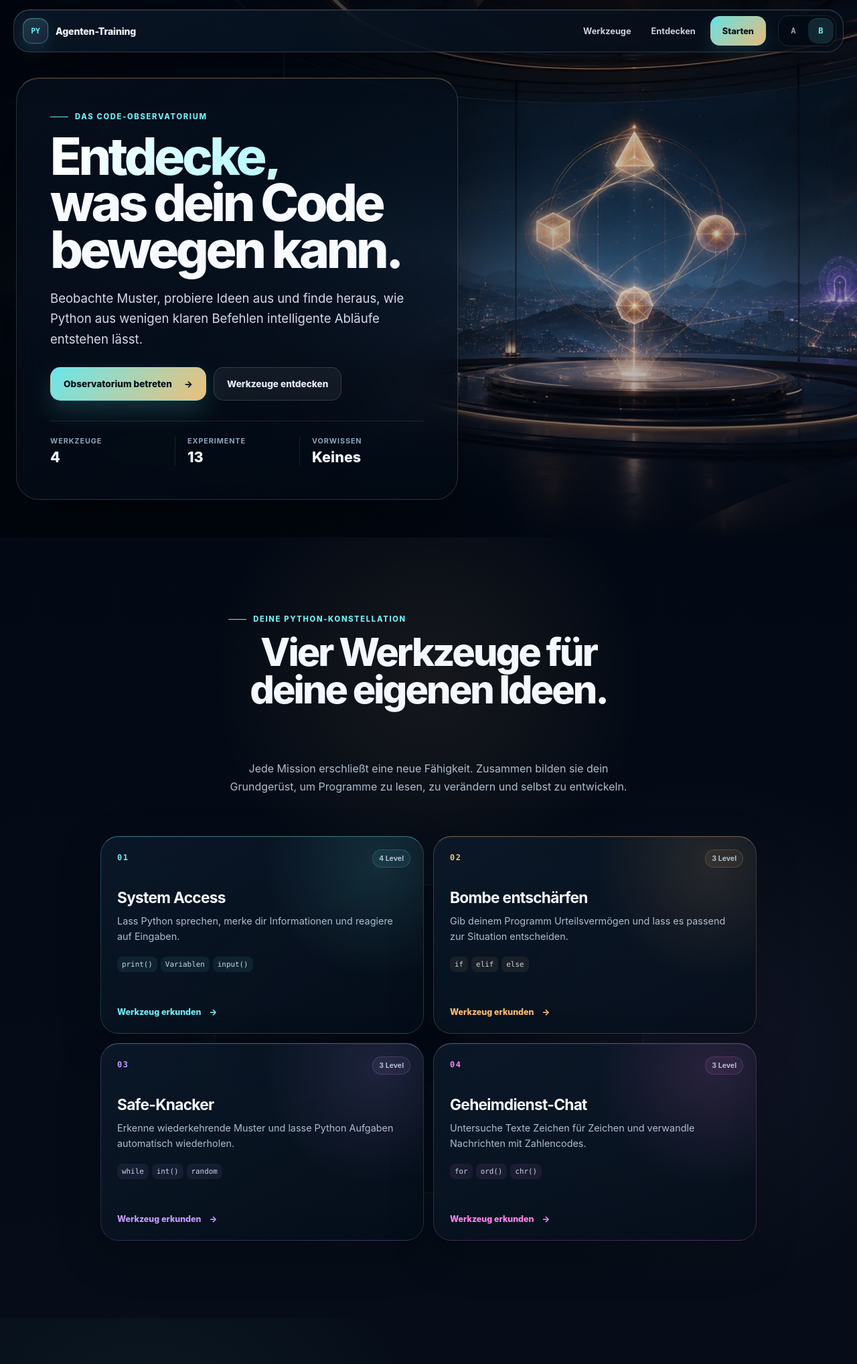
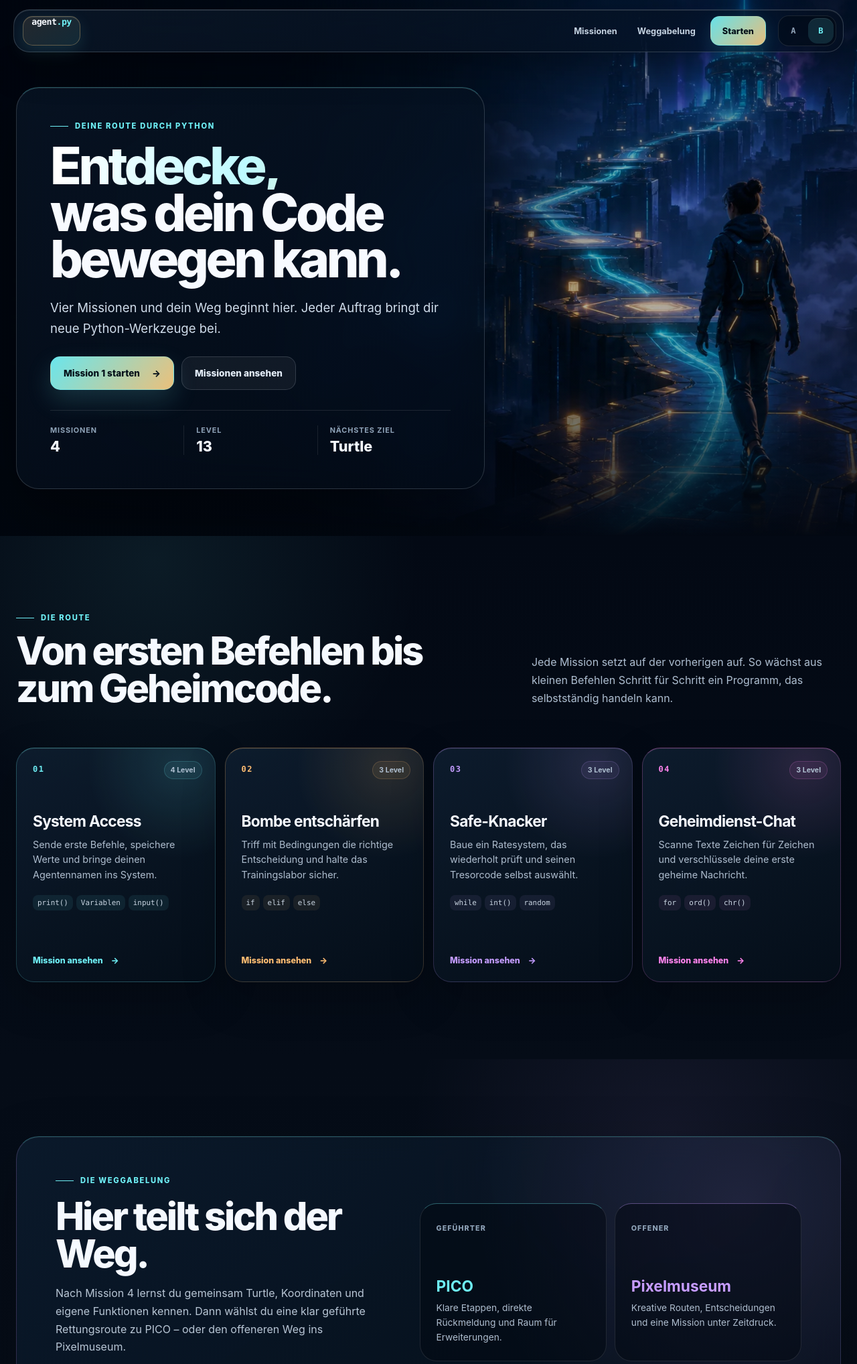
Before and after one commit to nmsboeheimkirchen/learnpython, a PHP site: page /index-b.html in a window 1280 px wide. Shown: the top 2036 px of the page at 67% size. Run offline with PHP 8.4, Linux system fonts and the light colour scheme.

Commit message:
Refine homepage logos and mission language

```diff
--- a/assets/home.css
+++ b/assets/home.css
@@ -14,8 +14,8 @@
     --home-image: url("images/home/python-path-hero.webp");
 }
 
-.course-home.home-observatory {
-    --home-image: url("images/home/python-observatory-hero.webp");
+.course-home.home-agent-path {
+    --home-image: url("images/home/python-agent-path-hero.webp");
 }
 
 .course-home #home-main {
@@ -61,32 +61,58 @@
 }
 
 .course-brand {
-    gap: 11px;
     width: max-content;
+    min-height: 44px;
     text-decoration: none;
 }
 
-.course-brand-mark {
-    display: grid;
-    width: 38px;
-    height: 38px;
-    place-items: center;
+.course-brand-wordmark {
+    display: inline-flex;
+    gap: 7px;
+    align-items: baseline;
+    justify-content: center;
+    min-width: 86px;
+    min-height: 44px;
+    padding: 0 12px;
     border: 1px solid rgba(var(--home-cyan-rgb), 0.34);
-    border-radius: 13px;
+    border-radius: 15px;
     background: linear-gradient(145deg, rgba(var(--home-cyan-rgb), 0.18), rgba(var(--home-violet-rgb), 0.1));
     box-shadow: inset 0 1px rgba(255, 255, 255, 0.12), 0 8px 24px rgba(var(--home-cyan-rgb), 0.12);
-    color: var(--home-cyan);
     font-family: "SFMono-Regular", Consolas, monospace;
-    font-size: 0.72rem;
-    font-weight: 850;
-    letter-spacing: -0.02em;
 }
 
-.course-brand-name {
-    color: #f4f9ff;
-    font-size: 0.88rem;
-    font-weight: 780;
-    letter-spacing: -0.01em;
+.course-brand-agent-py .course-brand-wordmark > span {
+    color: #c7d5e4;
+    font-size: 0.55rem;
+    font-weight: 760;
+    letter-spacing: 0.12em;
+}
+
+.course-brand-agent-py .course-brand-wordmark > strong {
+    color: var(--home-cyan);
+    font-size: 0.92rem;
+    font-weight: 880;
+    letter-spacing: -0.05em;
+}
+
+.course-brand-agent-file .course-brand-wordmark {
+    gap: 0;
+    border-color: rgba(var(--home-amber-rgb), 0.3);
+    background: linear-gradient(145deg, rgba(var(--home-amber-rgb), 0.11), rgba(var(--home-cyan-rgb), 0.1));
+}
+
+.course-brand-agent-file .course-brand-wordmark > strong {
+    color: #f5f9ff;
+    font-size: 0.83rem;
+    font-weight: 760;
+    letter-spacing: -0.04em;
+}
+
+.course-brand-agent-file .course-brand-wordmark > span {
+    color: var(--home-cyan);
+    font-size: 0.83rem;
+    font-weight: 850;
+    letter-spacing: -0.04em;
 }
 
 .course-header-nav {
@@ -175,8 +201,8 @@
     background-position: center;
 }
 
-.home-observatory .course-hero-art {
-    background-position: 54% center;
+.home-agent-path .course-hero-art {
+    background-position: center;
 }
 
 .course-hero-shade {
@@ -184,12 +210,6 @@
     background:
         linear-gradient(90deg, rgba(1, 6, 14, 0.94) 0%, rgba(1, 6, 14, 0.76) 34%, rgba(1, 6, 14, 0.14) 72%, rgba(1, 6, 14, 0.38) 100%),
         linear-gradient(180deg, rgba(1, 5, 12, 0.22), rgba(1, 5, 12, 0.12) 68%, #030914 100%);
-}
-
-.home-observatory .course-hero-shade {
-    background:
-        linear-gradient(90deg, rgba(1, 6, 14, 0.96) 0%, rgba(1, 6, 14, 0.78) 34%, rgba(1, 6, 14, 0.08) 70%, rgba(1, 6, 14, 0.24) 100%),
-        linear-gradient(180deg, rgba(1, 5, 12, 0.16), rgba(1, 5, 12, 0.08) 66%, #030914 100%);
 }
 
 .course-hero-layout {
@@ -210,15 +230,6 @@
     -webkit-backdrop-filter: blur(25px) saturate(135%);
     backdrop-filter: blur(25px) saturate(135%);
     animation: home-copy-in 620ms 120ms ease-out both;
-}
-
-.home-observatory .course-hero-card {
-    width: min(660px, 57%);
-    border-color: rgba(255, 230, 190, 0.17);
-    border-top-color: rgba(var(--home-amber-rgb), 0.36);
-    background: linear-gradient(145deg, rgba(9, 20, 34, 0.61), rgba(3, 10, 19, 0.55));
-    -webkit-backdrop-filter: blur(30px) saturate(125%);
-    backdrop-filter: blur(30px) saturate(125%);
 }
 
 .course-kicker {
@@ -360,13 +371,6 @@
         linear-gradient(180deg, #030914, #050c17);
 }
 
-.home-observatory .course-missions {
-    background:
-        radial-gradient(circle at 50% 18%, rgba(var(--home-amber-rgb), 0.075), transparent 28%),
-        radial-gradient(circle at 82% 64%, rgba(var(--home-violet-rgb), 0.065), transparent 30%),
-        linear-gradient(180deg, #030914, #060d18);
-}
-
 .course-section-heading {
     display: grid;
     grid-template-columns: minmax(0, 1.2fr) minmax(280px, 0.8fr);
@@ -404,39 +408,6 @@
     gap: 14px;
 }
 
-.home-observatory .course-missions .course-section-heading {
-    grid-template-columns: minmax(0, 1fr);
-    justify-items: center;
-    text-align: center;
-}
-
-.home-observatory .course-missions .course-section-heading h2 {
-    max-width: 15ch;
-}
-
-.home-observatory .course-missions .course-section-heading > p {
-    max-width: 62ch;
-}
-
-.home-observatory .course-mission-grid {
-    position: relative;
-    grid-template-columns: repeat(2, minmax(0, 1fr));
-    width: min(980px, 100%);
-    margin-inline: auto;
-}
-
-.home-observatory .course-mission-grid::before {
-    position: absolute;
-    z-index: 0;
-    inset: 12% 17%;
-    border: 1px solid rgba(var(--home-amber-rgb), 0.1);
-    border-radius: 50%;
-    box-shadow: 0 0 70px rgba(var(--home-cyan-rgb), 0.055);
-    pointer-events: none;
-    content: "";
-    transform: rotate(-8deg);
-}
-
 .course-mission-card {
     --card-accent: var(--home-cyan-rgb);
     position: relative;
@@ -455,20 +426,6 @@
     color: inherit;
     text-decoration: none;
     transition: border-color 180ms ease, box-shadow 180ms ease, transform 180ms ease;
-}
-
-.home-observatory .course-mission-card {
-    z-index: 1;
-    min-height: 295px;
-    background:
-        radial-gradient(circle at 86% 14%, rgba(var(--card-accent), 0.12), transparent 35%),
-        linear-gradient(150deg, rgba(14, 29, 46, 0.72), rgba(5, 14, 25, 0.77));
-    -webkit-backdrop-filter: blur(18px) saturate(120%);
-    backdrop-filter: blur(18px) saturate(120%);
-}
-
-.home-observatory .course-mission-card h3 {
-    margin-top: 40px;
 }
 
 .course-mission-2 { --card-accent: 255, 189, 114; }
@@ -551,28 +508,17 @@
         #050c17;
 }
 
-.home-observatory .course-learning {
+.course-branches {
     background:
-        radial-gradient(circle at 17% 18%, rgba(var(--home-cyan-rgb), 0.06), transparent 28%),
-        radial-gradient(circle at 84% 74%, rgba(var(--home-violet-rgb), 0.07), transparent 31%),
-        #060d18;
-}
-
-.home-observatory .course-learning > .course-shell > .course-section-heading {
-    grid-template-columns: minmax(0, 1fr);
-    justify-items: center;
-    text-align: center;
-}
-
-.home-observatory .course-learning > .course-shell > .course-section-heading h2 {
-    max-width: 17ch;
+        radial-gradient(circle at 78% 18%, rgba(var(--home-violet-rgb), 0.08), transparent 34%),
+        linear-gradient(180deg, #050c17, #060d18);
 }
 
 .course-method-grid {
     display: grid;
     grid-template-columns: repeat(3, minmax(0, 1fr));
     gap: 13px;
-    margin: 0 0 clamp(56px, 8vw, 100px);
+    margin: 0;
     padding: 0;
     list-style: none;
 }
@@ -628,15 +567,6 @@
     box-shadow: inset 0 1px rgba(255, 255, 255, 0.08), 0 34px 90px rgba(0, 0, 0, 0.28);
     -webkit-backdrop-filter: blur(20px) saturate(125%);
     backdrop-filter: blur(20px) saturate(125%);
-}
-
-.home-observatory .course-future {
-    border-color: rgba(var(--home-amber-rgb), 0.17);
-    border-top-color: rgba(var(--home-amber-rgb), 0.34);
-    background:
-        radial-gradient(circle at 82% 18%, rgba(var(--home-amber-rgb), 0.085), transparent 31%),
-        radial-gradient(circle at 94% 84%, rgba(var(--home-violet-rgb), 0.09), transparent 28%),
-        linear-gradient(145deg, rgba(13, 27, 44, 0.75), rgba(5, 14, 25, 0.8));
 }
 
 .course-future h2 {
--- a/index-b.html
+++ b/index-b.html
@@ -5,26 +5,25 @@
     <meta name="viewport" content="width=device-width, initial-scale=1.0">
     <meta name="description" content="Python lernen als Missionspfad: vier aufeinander aufbauende Abenteuer für Anfängerinnen und Anfänger.">
     <title>Python Agenten-Training – Startseite B</title>
-    <link rel="preload" href="assets/images/home/python-observatory-hero.webp" as="image" type="image/webp">
+    <link rel="preload" href="assets/images/home/python-agent-path-hero.webp" as="image" type="image/webp">
     <link rel="stylesheet" href="assets/style.css">
     <link rel="stylesheet" href="assets/home.css">
 </head>
-<body class="course-home home-observatory" data-home-variant="B">
+<body class="course-home home-agent-path" data-home-variant="B">
     <a class="skip-link" href="#home-main">Zum Hauptinhalt</a>
 
     <header class="course-header">
-        <a class="course-brand" href="#home-main" aria-label="Python Agenten-Training – nach oben">
-            <span class="course-brand-mark" aria-hidden="true">PY</span>
-            <span class="course-brand-name">Agenten-Training</span>
+        <a class="course-brand course-brand-agent-file" href="index-b.html" aria-label="agent.py – Startseite B">
+            <span class="course-brand-wordmark" aria-hidden="true"><strong>agent</strong><span>.py</span></span>
         </a>
         <nav class="course-header-nav" aria-label="Startseitennavigation">
-            <a class="course-nav-link" href="#missionen">Werkzeuge</a>
-            <a class="course-nav-link" href="#lernweg">Entdecken</a>
+            <a class="course-nav-link" href="#missionen">Missionen</a>
+            <a class="course-nav-link" href="#weggabelung">Weggabelung</a>
             <a class="course-header-action" href="mission1_start.html">Starten</a>
         </nav>
         <nav class="variant-switch" aria-label="Startseitenvarianten">
             <a href="index-a.html" aria-label="Variante A: Lernpfad">A</a>
-            <a href="index-b.html" aria-current="page" aria-label="Variante B: Observatorium">B</a>
+            <a href="index-b.html" aria-current="page" aria-label="Variante B: Agentenpfad">B</a>
         </nav>
     </header>
 
@@ -34,19 +33,19 @@
             <div class="course-hero-shade" aria-hidden="true"></div>
             <div class="course-shell course-hero-layout">
                 <div class="course-hero-card">
-                    <p class="course-kicker">Das Code-Observatorium</p>
+                    <p class="course-kicker">Deine Route durch Python</p>
                     <h1 id="home-title"><span>Entdecke,</span> was dein Code bewegen kann.</h1>
-                    <p class="course-hero-lead">Beobachte Muster, probiere Ideen aus und finde heraus, wie Python aus wenigen klaren Befehlen intelligente Abläufe entstehen lässt.</p>
+                    <p class="course-hero-lead">Vier Missionen und dein Weg beginnt hier. Jeder Auftrag bringt dir neue Python-Werkzeuge bei.</p>
                     <div class="course-hero-actions">
                         <a class="course-primary-action" href="mission1_start.html">
-                            Observatorium betreten <span aria-hidden="true">→</span>
+                            Mission 1 starten <span aria-hidden="true">→</span>
                         </a>
-                        <a class="course-secondary-action" href="#missionen">Werkzeuge entdecken</a>
+                        <a class="course-secondary-action" href="#missionen">Missionen ansehen</a>
                     </div>
                     <dl class="course-facts" aria-label="Umfang des Lernpfads">
-                        <div><dt>Werkzeuge</dt><dd>4</dd></div>
-                        <div><dt>Experimente</dt><dd>13</dd></div>
-                        <div><dt>Vorwissen</dt><dd>Keines</dd></div>
+                        <div><dt>Missionen</dt><dd>4</dd></div>
+                        <div><dt>Level</dt><dd>13</dd></div>
+                        <div><dt>Nächstes Ziel</dt><dd>Turtle</dd></div>
                     </dl>
                 </div>
             </div>
@@ -56,10 +55,10 @@
             <div class="course-shell">
                 <div class="course-section-heading">
                     <div>
-                        <p class="course-kicker">Deine Python-Konstellation</p>
-                        <h2 id="missions-title">Vier Werkzeuge für deine eigenen Ideen.</h2>
+                        <p class="course-kicker">Die Route</p>
+                        <h2 id="missions-title">Von ersten Befehlen bis zum Geheimcode.</h2>
                     </div>
-                    <p>Jede Mission erschließt eine neue Fähigkeit. Zusammen bilden sie dein Grundgerüst, um Programme zu lesen, zu verändern und selbst zu entwickeln.</p>
+                    <p>Jede Mission setzt auf der vorherigen auf. So wächst aus kleinen Befehlen Schritt für Schritt ein Programm, das selbstständig handeln kann.</p>
                 </div>
 
                 <div class="course-mission-grid">
@@ -67,65 +66,53 @@
                         <span class="course-mission-number">01</span>
                         <span class="course-mission-levels">4 Level</span>
                         <h3>System Access</h3>
-                        <p>Lass Python sprechen, merke dir Informationen und reagiere auf Eingaben.</p>
+                        <p>Sende erste Befehle, speichere Werte und bringe deinen Agentennamen ins System.</p>
                         <ul aria-label="Python-Themen">
                             <li>print()</li><li>Variablen</li><li>input()</li>
                         </ul>
-                        <span class="course-card-action">Werkzeug erkunden <span aria-hidden="true">→</span></span>
+                        <span class="course-card-action">Mission ansehen <span aria-hidden="true">→</span></span>
                     </a>
                     <a class="course-mission-card course-mission-2" href="mission2_start.html" data-mission-target="2">
                         <span class="course-mission-number">02</span>
                         <span class="course-mission-levels">3 Level</span>
                         <h3>Bombe entschärfen</h3>
-                        <p>Gib deinem Programm Urteilsvermögen und lass es passend zur Situation entscheiden.</p>
+                        <p>Triff mit Bedingungen die richtige Entscheidung und halte das Trainingslabor sicher.</p>
                         <ul aria-label="Python-Themen">
                             <li>if</li><li>elif</li><li>else</li>
                         </ul>
-                        <span class="course-card-action">Werkzeug erkunden <span aria-hidden="true">→</span></span>
+                        <span class="course-card-action">Mission ansehen <span aria-hidden="true">→</span></span>
                     </a>
                     <a class="course-mission-card course-mission-3" href="mission3_start.html" data-mission-target="3">
                         <span class="course-mission-number">03</span>
                         <span class="course-mission-levels">3 Level</span>
                         <h3>Safe-Knacker</h3>
-                        <p>Erkenne wiederkehrende Muster und lasse Python Aufgaben automatisch wiederholen.</p>
+                        <p>Baue ein Ratesystem, das wiederholt prüft und seinen Tresorcode selbst auswählt.</p>
                         <ul aria-label="Python-Themen">
                             <li>while</li><li>int()</li><li>random</li>
                         </ul>
-                        <span class="course-card-action">Werkzeug erkunden <span aria-hidden="true">→</span></span>
+                        <span class="course-card-action">Mission ansehen <span aria-hidden="true">→</span></span>
                     </a>
                     <a class="course-mission-card course-mission-4" href="mission4_start.html" data-mission-target="4">
                         <span class="course-mission-number">04</span>
                         <span class="course-mission-levels">3 Level</span>
                         <h3>Geheimdienst-Chat</h3>
-                        <p>Untersuche Texte Zeichen für Zeichen und verwandle Nachrichten mit Zahlencodes.</p>
+                        <p>Scanne Texte Zeichen für Zeichen und verschlüssele deine erste geheime Nachricht.</p>
                         <ul aria-label="Python-Themen">
                             <li>for</li><li>ord()</li><li>chr()</li>
                         </ul>
-                        <span class="course-card-action">Werkzeug erkunden <span aria-hidden="true">→</span></span>
+                        <span class="course-card-action">Mission ansehen <span aria-hidden="true">→</span></span>
                     </a>
                 </div>
             </div>
         </section>
 
-        <section class="course-section course-learning" id="lernweg" aria-labelledby="learning-title">
+        <section class="course-section course-branches" id="weggabelung" aria-labelledby="future-title">
             <div class="course-shell">
-                <div class="course-section-heading">
-                    <div>
-                        <p class="course-kicker">Im Observatorium</p>
-                        <h2 id="learning-title">Beobachten. Experimentieren. Verstehen.</h2>
-                    </div>
-                </div>
-                <ol class="course-method-grid">
-                    <li><span>01</span><h3>Muster beobachten</h3><p>Microcode-Blöcke machen sichtbar, wie eine Idee als Python-Code aufgebaut wird.</p></li>
-                    <li><span>02</span><h3>Ideen testen</h3><p>Verändere den Code, starte dein Experiment und sieh sofort, was deine Befehle bewirken.</p></li>
-                    <li><span>03</span><h3>Prinzipien verstehen</h3><p>Aus einzelnen Beobachtungen entstehen Werkzeuge, die du in neuen Aufgaben frei kombinierst.</p></li>
-                </ol>
-
                 <div class="course-future" aria-labelledby="future-title">
                     <div class="course-future-copy">
-                        <p class="course-kicker">Der nächste Horizont</p>
-                        <h2 id="future-title">Aus Erkenntnissen wird Bewegung.</h2>
-                        <p>Nach den vier Werkzeugen beobachtest du deinen Code nicht mehr nur im Terminal: Mit Turtle werden Koordinaten, Wege und eigene Funktionen sichtbar. Danach erforschst du PICO oder das Pixelmuseum.</p>
+                        <p class="course-kicker">Die Weggabelung</p>
+                        <h2 id="future-title">Hier teilt sich der Weg.</h2>
+                        <p>Nach Mission 4 lernst du gemeinsam Turtle, Koordinaten und eigene Funktionen kennen. Dann wählst du eine klar geführte Rettungsroute zu PICO – oder den offeneren Weg ins Pixelmuseum.</p>
                         <span class="course-future-note">Diese nächsten Abschnitte werden später freigeschaltet.</span>
                     </div>
                     <div class="course-branch-grid" aria-label="Spätere Lernwege">
@@ -139,6 +126,22 @@
                 </div>
             </div>
         </section>
+
+        <section class="course-section course-learning" id="lernweg" aria-labelledby="learning-title">
+            <div class="course-shell">
+                <div class="course-section-heading">
+                    <div>
+                        <p class="course-kicker">So kommst du voran</p>
+                        <h2 id="learning-title">Ein Auftrag nach dem anderen.</h2>
+                    </div>
+                </div>
+                <ol class="course-method-grid">
+                    <li><span>01</span><h3>Mission starten</h3><p>Ein kurzes Briefing zeigt dir das Ziel und genau ein neues Python-Werkzeug.</p></li>
+                    <li><span>02</span><h3>Level meistern</h3><p>Du testest deinen Code, verbesserst ihn mit direktem Feedback und öffnest die nächste Etappe.</p></li>
+                    <li><span>03</span><h3>Wissen verbinden</h3><p>Bekannte Befehle reisen mit. Dadurch löst du immer größere Aufträge selbstständig.</p></li>
+                </ol>
+            </div>
+        </section>
     </main>
 
     <footer class="course-footer">
```
Also changed, not shown: other parts of assets/home.css (+16 -25 lines), index-a.html (+27 -24 lines), tests/e2e/home.spec.mjs (+82 -11 lines), tests/runner.test.mjs (+14 -6 lines), assets/images/home/python-agent-path-hero.webp (added), assets/images/home/python-observatory-hero.webp (deleted).
